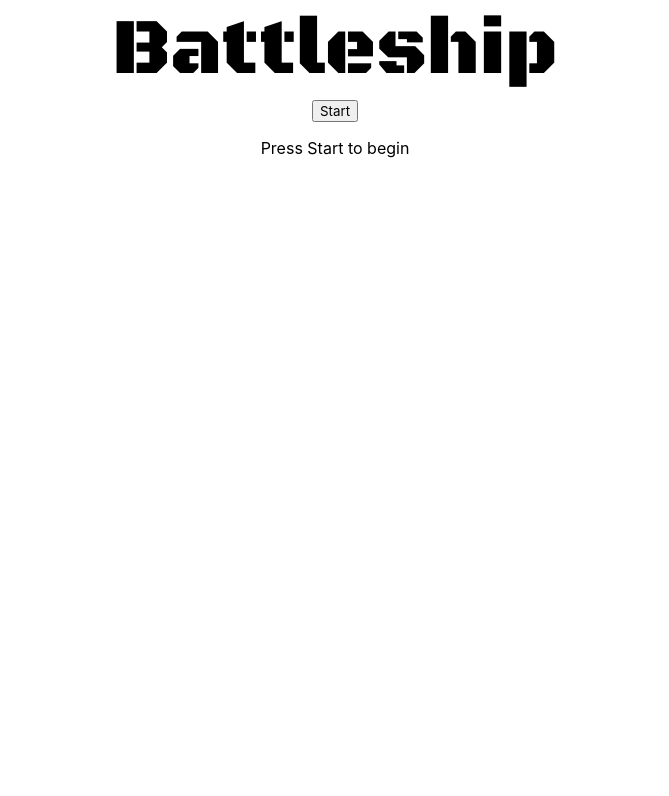
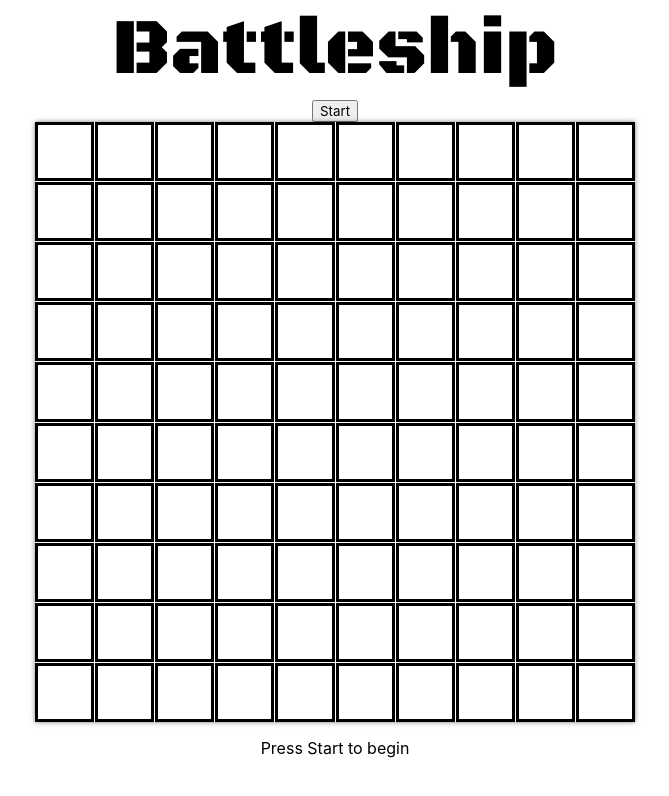
Before and after one commit to Kesslerjx/battleship, a plain HTML site: page index.html in a window 1280 px wide. Shown: the whole page, without its empty margins (305-974 px from the left). Drawn offline with Linux system fonts and the light colour scheme.

Commit message:
Add grid module to add grid boxes

```diff
--- a/main.js
+++ b/main.js
@@ -0,0 +1,3 @@
+import * as Grid from "./modules/grid-handler.js";
+
+Grid.addBoxes();
--- /dev/null
+++ b/modules/grid-handler.js
@@ -0,0 +1,10 @@
+
+export function addBoxes() {
+    let grid = document.querySelector('#grid');
+
+    for(let x=0;x<100;x++) {
+        let box = document.createElement('div');
+        box.classList.add('grid-box');
+        grid.append(box);
+    }
+}
--- a/style.css
+++ b/style.css
@@ -30,3 +30,17 @@ main {
     flex-direction: column;
     align-items: center;
 }
+
+#grid {
+    display: grid;
+    width: 600px;
+    grid-template-columns: repeat(10, 1fr);
+    grid-template-rows: repeat(10, 1fr);
+    box-shadow: 0px 0px 5px rgb(0 0 0 / 0.5);
+    gap: 1px;
+}
+
+.grid-box {
+    aspect-ratio: 1;
+    border: solid;
+}
```
